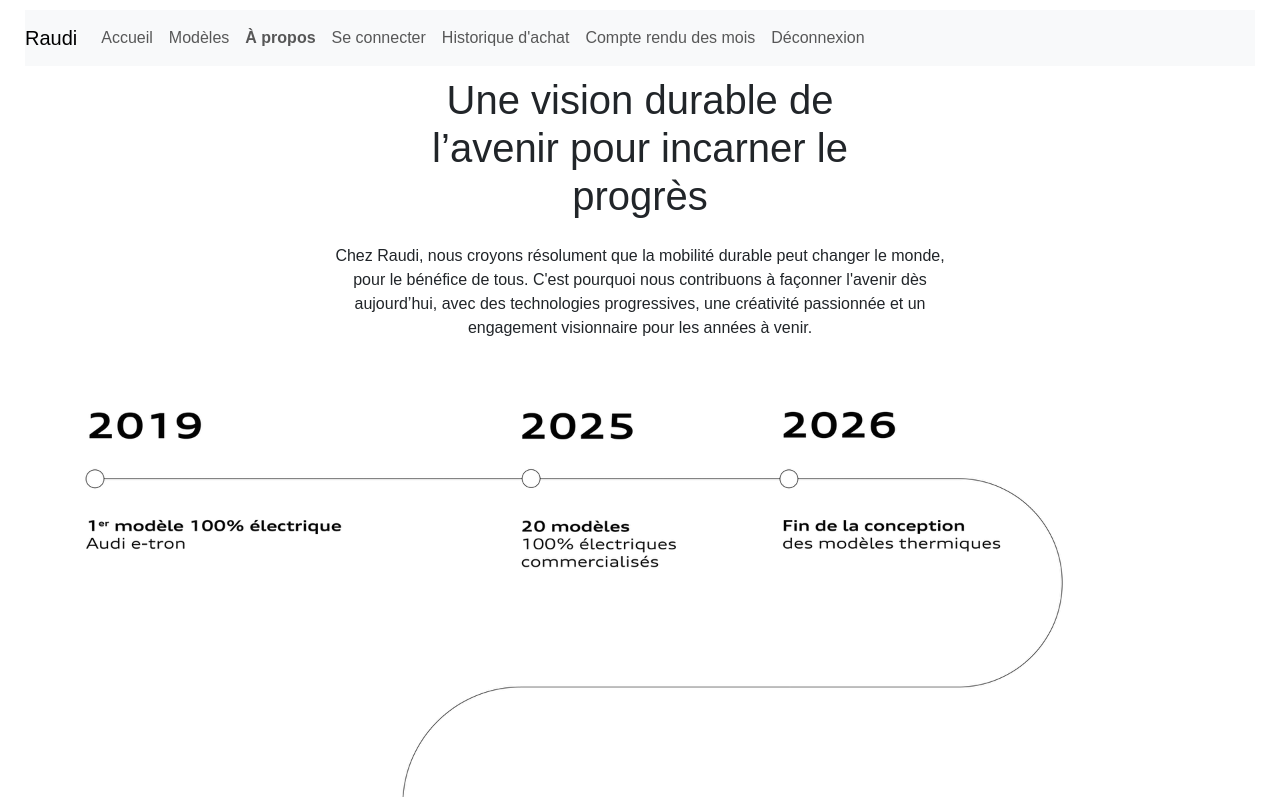
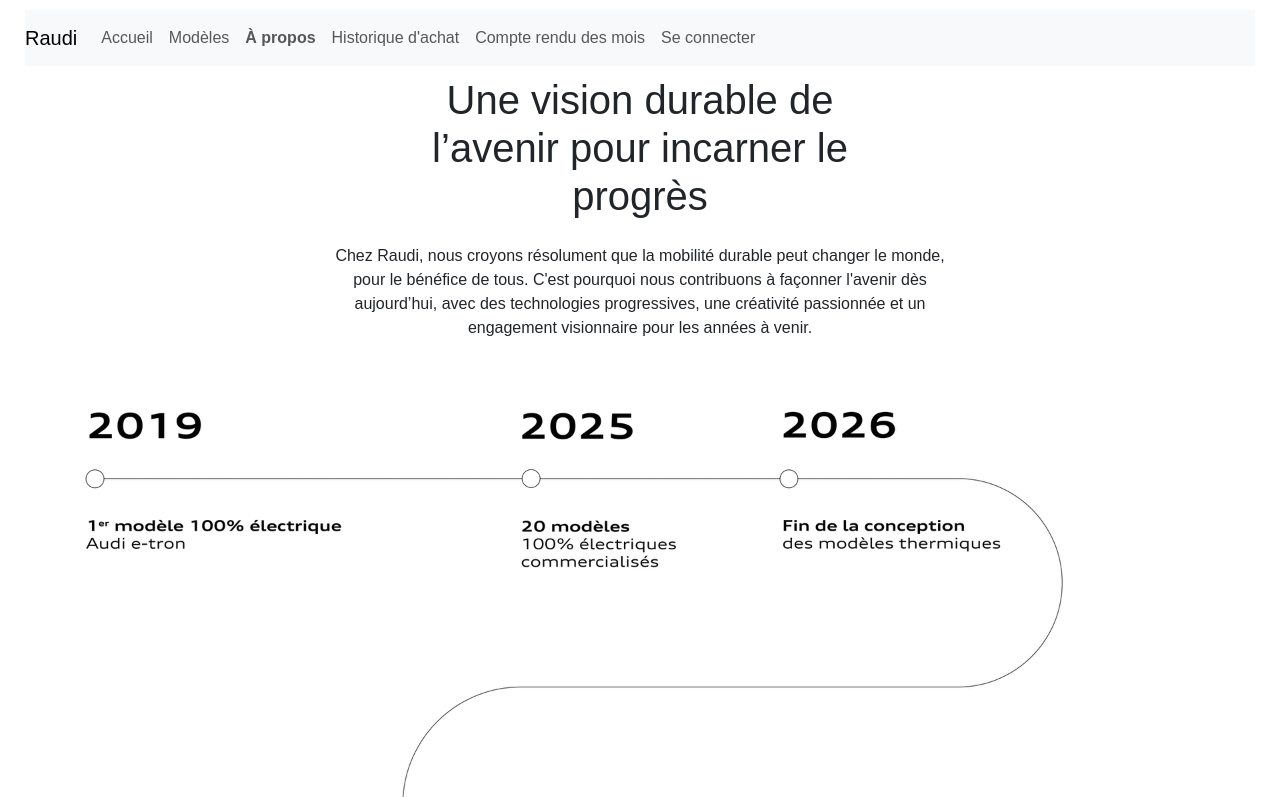
Before and after one commit to noahrd0/Raudi, a website: page front/a_propos.html in a window 1280 px wide. Shown: the top 797 px of the page. Drawn offline with nearby package versions, Linux system fonts and the light colour scheme.

Commit message:
correctif

```diff
--- a/front/a_propos.html
+++ b/front/a_propos.html
@@ -1,6 +1,6 @@
 <link href="https://cdn.jsdelivr.net/npm/bootstrap@5.3.2/dist/css/bootstrap.min.css" rel="stylesheet" integrity="sha384-T3c6CoIi6uLrA9TneNEoa7RxnatzjcDSCmG1MXxSR1GAsXEV/Dwwykc2MPK8M2HN" crossorigin="anonymous">
 <script src="https://cdn.jsdelivr.net/npm/bootstrap@5.3.2/dist/js/bootstrap.bundle.min.js" integrity="sha384-C6RzsynM9kWDrMNeT87bh95OGNyZPhcTNXj1NW7RuBCsyN/o0jlpcV8Qyq46cDfL" crossorigin="anonymous"></script>
-<script src="./js/logout.js"></script>
+<script src="./js/script.js"></script>
 <!DOCTYPE html>
 <html lang="en">
 <head>
@@ -38,16 +38,17 @@
     <li class="nav-item">
       <a class="nav-link" href="a_propos.html"><strong>À propos</strong></a>
     </li>
-        <li class="nav-item">
-          <a class="nav-link" href="connexion.html">Se connecter</a>
-        </li>
+
     <li class="nav-item">
       <a class="nav-link" href="historiqueAchat.html">Historique d'achat</a>
     </li>
     <li class="nav-item">
       <a class="nav-link" href="compteRenduMois.html">Compte rendu des mois</a>
     </li>
-        <li class="nav-item">
+    <li class="nav-item" id="seConnecterLink">
+      <a class="nav-link" href="connexion.html">Se connecter</a>
+    </li>
+    <li class="nav-item" id="deconnexionLink">
       <a class="nav-link" onclick="Logout()">Déconnexion</a>
     </li>
   </ul>
--- a/front/js/logout.js
+++ b/front/js/script.js
@@ -5,6 +5,7 @@ function Logout() {
     // Redirigez l'utilisateur vers la page de connexion (ou une autre page appropriée)
     window.location.href = 'connexion.html';
 }
+
 function checkAuthentication() {
     // Récupérez le token du localStorage
     const token = localStorage.getItem('token');
```
Also changed, not shown: front/compteRenduMois.html (+6 -5 lines), front/connexion.html (+3 -1 lines), front/detail.html (+1 -1 lines), front/historiqueAchat.html (+1 -1 lines), front/index.html (+1 -1 lines), front/inscription.html (+1 -1 lines), front/modeles.html (+1 -1 lines). Lines whose indentation alone changed are shown as unchanged.
